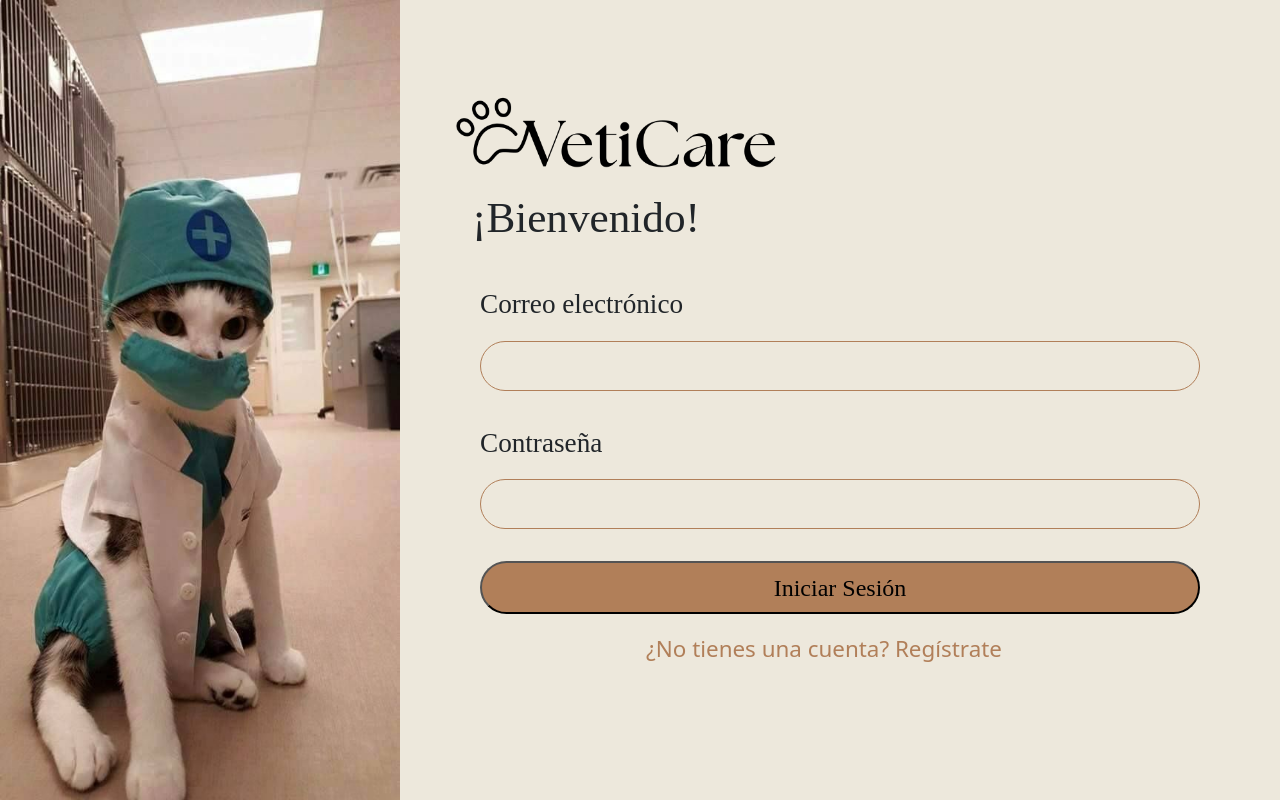
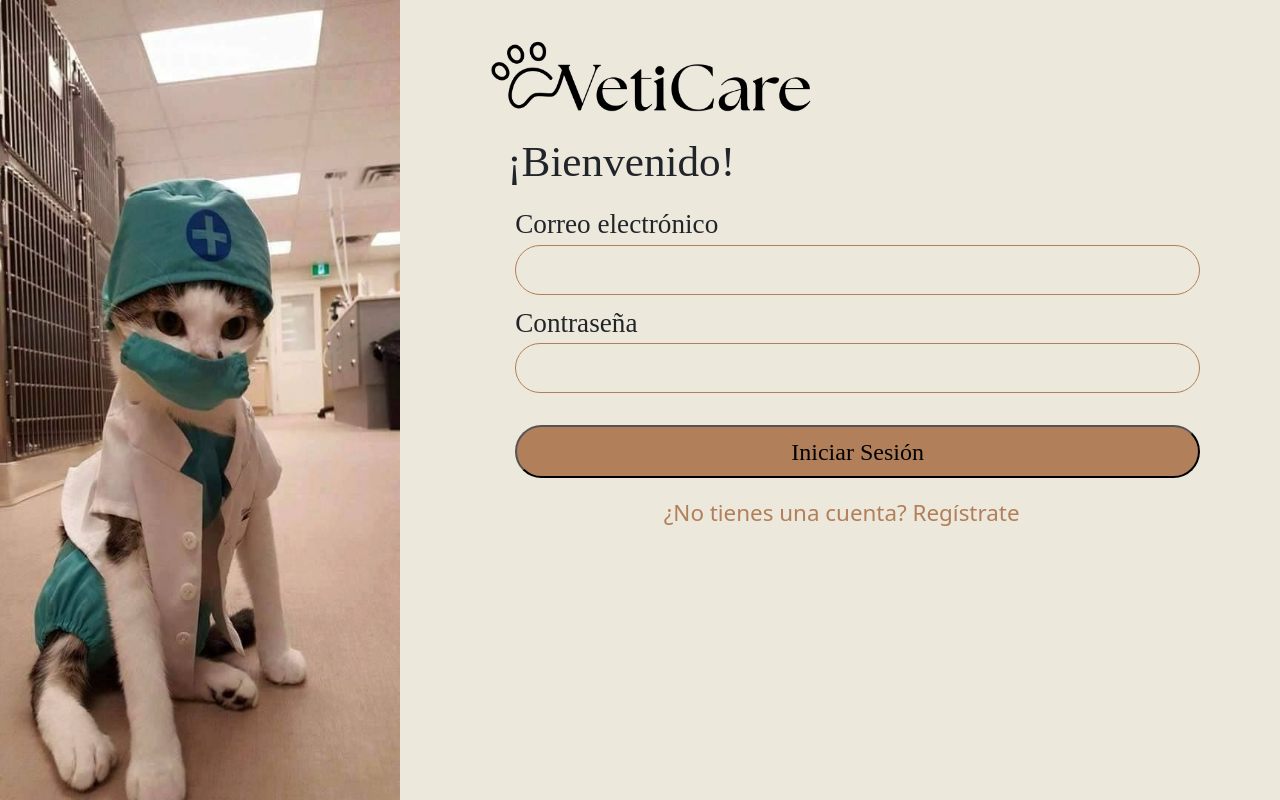
Before and after one commit to DarkCastro24/VetiCare, a React (Vite) app in the folder VetiCare_Frontend/: page /login in a window 1280 px wide. Built offline with nearby package versions, Linux system fonts and the light colour scheme.

Commit message:
:lipstick: Fix: Login validations on real time and error messages

```diff
--- a/VetiCare_Frontend/src/assets/styles/pages/_login.scss
+++ b/VetiCare_Frontend/src/assets/styles/pages/_login.scss
@@ -7,6 +7,23 @@
     flex-direction: row;
     width: 100%;
     height: 100%;
+
+.error-message {
+  color: #e63946;
+  font-size: 0.95rem;
+  margin-top: 0.1rem;
+  text-align: left;
+}
+
+.hidden {
+  display: none;
+}
+
+.field-group {
+  width: 100%;
+ // margin-bottom: 1.2rem;
+}
+
 
     #image-container {
 
@@ -68,7 +85,8 @@
       @include respond-to($tablet) {
         padding-right: 3rem;
         width: 72vw;
-
+       overflow-y: scroll;
+       padding-bottom: 3rem;
 
       }
 
@@ -95,7 +113,7 @@
       justify-content: center;
 
       height: 100%;
-      padding-top: 12vh;
+      padding-top: 5vh;
 
 
       h4 {
@@ -162,9 +180,7 @@
           font-size: 1.7rem;
           box-sizing: border-box;
           text-align: left;
-          padding-top: 2rem;
-
-          padding-bottom: 1rem;
+          padding-top: 0.5rem;
         }
 
 
--- a/VetiCare_Frontend/src/pages/login.jsx
+++ b/VetiCare_Frontend/src/pages/login.jsx
@@ -3,9 +3,7 @@ import loginImage from "../assets/images/login/login-image.jpg";
 import logoImage from "../assets/images/logoHeader.png";
 import React from "react";
 import { useForm } from "react-hook-form";
-import { Link } from "react-router-dom";
-
-import { useNavigate } from "react-router-dom";
+import { Link, useNavigate } from "react-router-dom";
 
 import Swal from "sweetalert2";
 import "sweetalert2/dist/sweetalert2.min.css";
@@ -17,7 +15,9 @@ function Login() {
     register,
     handleSubmit,
     formState: { errors },
-  } = useForm();
+  } = useForm({
+    mode: "onChange",
+  });
 
   const navigate = useNavigate();
 
@@ -33,21 +33,17 @@ function Login() {
         const errorText = await response.text();
         return Swal.fire({
           icon: "error",
-          title: "Login fallido",
-          text: errorText,
+          title: "Inicio de sesión fallido",
+          text: "Credenciales incorrectas.",
         });
       }
 
       const result = await response.json();
 
       localStorage.setItem("token", result.token);
-
       localStorage.setItem("role_id", result.user.role_id);
-
       localStorage.setItem("user", JSON.stringify(result.user));
-
       localStorage.setItem("email", JSON.stringify(result.user.email));
-
       localStorage.setItem("pf", JSON.stringify(result.user.pf));
 
       //Manda a otra vista segun su rol del user
@@ -80,24 +76,50 @@ function Login() {
 
         <h4>¡Bienvenido!</h4>
 
-        <form action="submit" onSubmit={handleSubmit(onSubmit)}>
-          <label htmlFor="correo"> Correo electrónico</label>
+        <form onSubmit={handleSubmit(onSubmit)} noValidate>
+          {/* CORREO ELECTRÓNICO */}
+          <div className="field-group">
+            <label htmlFor="correo">Correo electrónico</label>
             <input
-            type="text"
+              type="email"
               id="correo"
-            {...register("email", { required: "Email is required" })}
+              {...register("email", {
+                required: "El campo correo es requerido",
+                pattern: {
+                  value: /^[^\s@]+@[^\s@]+\.[^\s@]+$/,
+                  message: "Ingresa un correo electrónico válido",
+                },
+              })}
             />
-          {errors.email && <p>{errors.email.message}</p>}
-          <label htmlFor="password"> Contraseña</label>
+            <p className={`error-message ${errors.email ? "" : "hidden"}`}>
+              {errors.email?.message}
+            </p>
+          </div>
+
+          {/* CONTRASEÑA */}
+          <div className="field-group">
+            <label htmlFor="password">Contraseña</label>
             <input
               type="password"
               id="password"
-            {...register("password", { required: "Password is required" })}
+              {...register("password", {
+                required: "El campo contraseña es requerido",
+                minLength: {
+                  value: 8,
+                  message: "La contraseña debe tener al menos 8 caracteres",
+                },
+              })}
             />
-          <button>Iniciar Sesión</button>
+            <p className={`error-message ${errors.password ? "" : "hidden"}`}>
+              {errors.password?.message}
+            </p>
+          </div>
+
+          <button type="submit">Iniciar Sesión</button>
         </form>
+
         <div id="register-link">
-          <a href="/register"> ¿No tienes una cuenta? Regístrate</a>
+          <Link to="/register">¿No tienes una cuenta? Regístrate</Link>
         </div>
       </div>
     </div>
```
Lines whose indentation alone changed are shown as unchanged.
